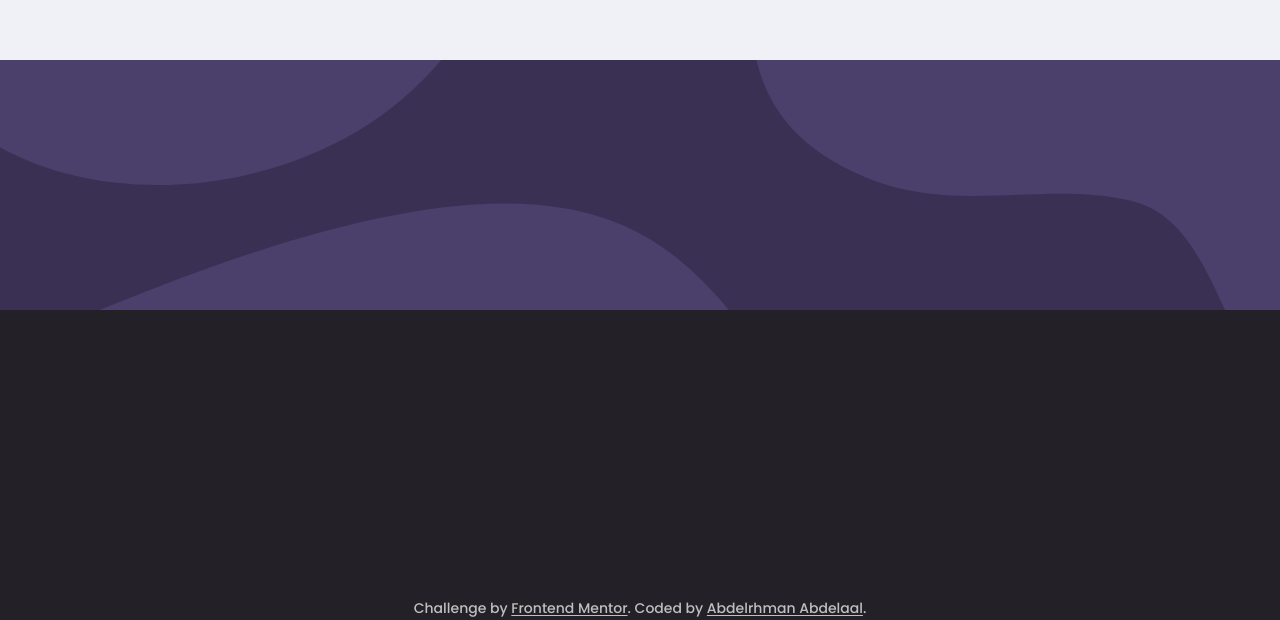
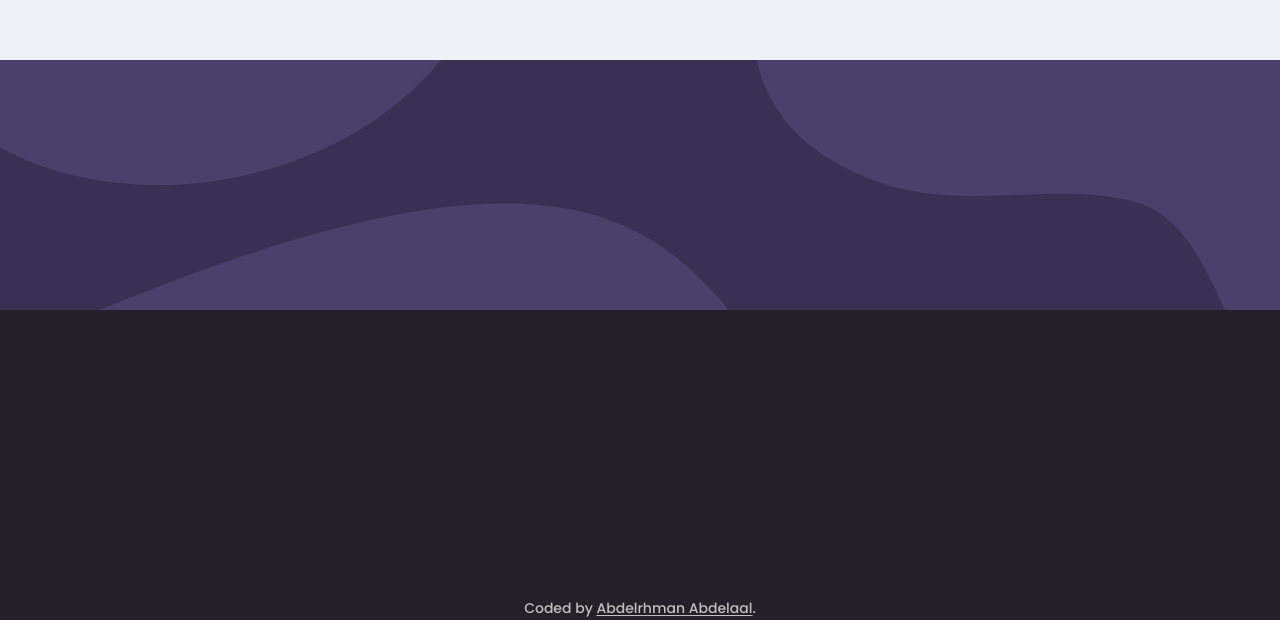
Before and after one commit to MrBlackvanta/url-shortening-api-landing-page, a Next.js app: page / in a window 1280 px wide. Shown: the part 1649-2269 px from the top of the page. Built offline with nearby package versions, Linux system fonts and the light colour scheme.

Commit message:
fix: update footer credits and remove outdated links from README

```diff
--- a/src/components/layout/footer.tsx
+++ b/src/components/layout/footer.tsx
@@ -46,16 +46,7 @@
       </div>
 
       <p className="mt-8 text-sm text-gray lg:mt-12">
-        Challenge by{" "}
-        <a
-          href="https://www.frontendmentor.io?ref=challenge"
-          target="_blank"
-          rel="noopener noreferrer"
-          className="v-footer-link"
-        >
-          Frontend Mentor
-        </a>
-        . Coded by{" "}
+        Coded by{" "}
         <a
           href="https://www.linkedin.com/in/abdelrhman-vanta/"
           target="_blank"
```
Also changed, not shown: screenshot.webp, 1 other file (tests, documents, lock files or other folders).
